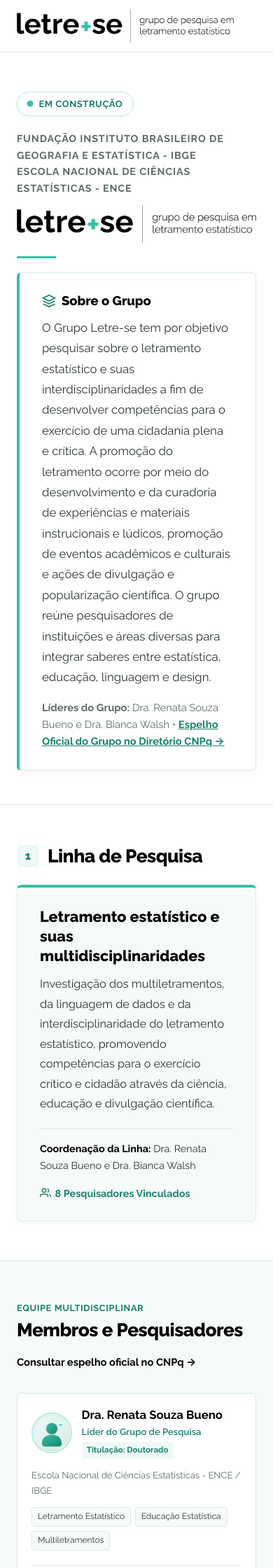
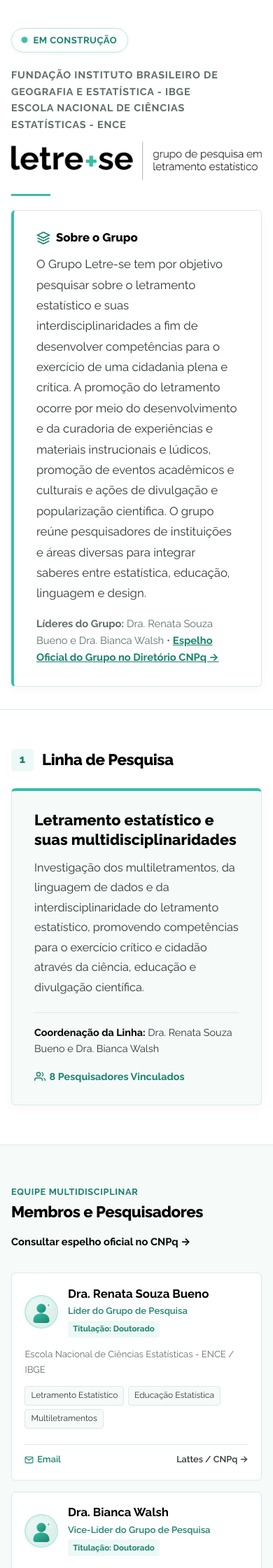
Before and after one commit to Letrese/siteletrese, a Jekyll site: the page built from index.html, in a window 390 px wide. Shown: the top 2240 px of the page at 70% size. Built offline with Jekyll 4.4.1, drawn with Linux system fonts in a browser that asks for light colours.

Commit message:
feat: add default layout, core styles, and page header configurations

```diff
--- a/_layouts/default.html
+++ b/_layouts/default.html
@@ -26,7 +26,9 @@
 </head>
 <body>
   <a href="#main-content" class="skip-link">Pular para o conteúdo principal</a>
+  {% unless page.hide_header %}
   {% include header.html %}
+  {% endunless %}
 
   <main id="main-content" role="main">
     {{ content }}
--- a/assets/css/style.css
+++ b/assets/css/style.css
@@ -1234,4 +1234,71 @@
     flex-direction: column;
     gap: 1.25rem;
   }
+
+  /* Ajustes específicos para mobile */
+  .container {
+    padding-left: 1rem;
+    padding-right: 1rem;
+  }
+
+  .site-header .site-logo img {
+    height: 38px !important;
+    max-width: 85vw;
+  }
+
+  .section {
+    padding: 2.25rem 0;
+  }
+
+  .section-intro {
+    padding: 2.5rem 0 2rem !important;
+  }
+
+  .members-grid {
+    grid-template-columns: 1fr !important;
+    gap: 1rem !important;
+  }
+
+  .member-card {
+    padding: 1.15rem !important;
+  }
+
+  .member-header {
+    gap: 0.75rem;
+  }
+
+  .member-photo {
+    width: 48px !important;
+    height: 48px !important;
+  }
+
+  .contact-box-mobile {
+    padding: 1.25rem !important;
+    flex-direction: column !important;
+    align-items: stretch !important;
+  }
+
+  .btn-primary-action {
+    width: 100%;
+    text-align: center;
+    padding: 0.75rem 1rem !important;
+  }
 }
+
+@media (max-width: 480px) {
+  .site-header .site-logo img {
+    height: 34px !important;
+  }
+
+  .hero-logo-img {
+    max-width: 100% !important;
+  }
+
+  .intro-block h2 {
+    font-size: 1.05rem !important;
+  }
+
+  .section-title {
+    font-size: 1.4rem !important;
+  }
+}
--- a/index.html
+++ b/index.html
@@ -31,6 +32,7 @@
       <div style="margin: 0.5rem 0 1.25rem;">
         <img src="{{ '/assets/images/logo-horizontal.png' | relative_url }}"
           alt="letre+se - grupo de pesquisa em letramento estatístico"
+          class="hero-logo-img"
           style="max-width: 100%; width: 520px; height: auto; display: block;" />
       </div>
 
@@ -199,6 +201,7 @@
 <section class="section" style="padding: 3rem 0; background-color: #ffffff; border-top: 1px solid var(--color-border);">
   <div class="container">
     <div
+      class="contact-box-mobile"
       style="max-width: 1000px; margin: 0; text-align: left; display: flex; flex-wrap: wrap; justify-content: space-between; align-items: center; gap: 1.5rem; background: var(--color-primary-subtle); padding: 1.75rem 2rem; border-radius: var(--radius-md); border: 1px solid var(--color-primary-border);">
       <div>
         <h3 style="font-size: 1.15rem; font-weight: 800; color: var(--color-black); margin-bottom: 0.25rem;">
```
Also changed, not shown: other parts of index.html (+1 -0 lines).
